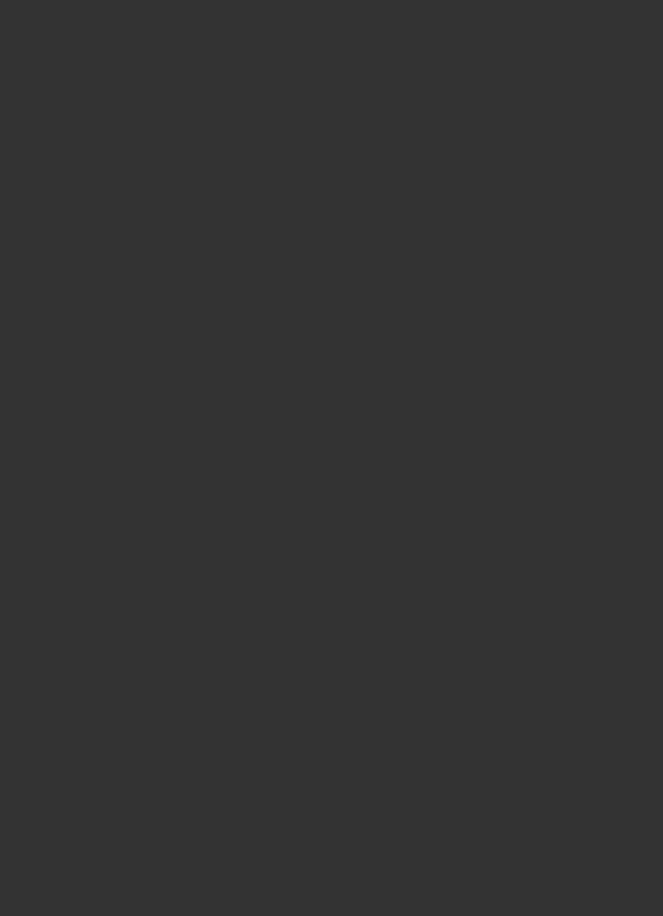
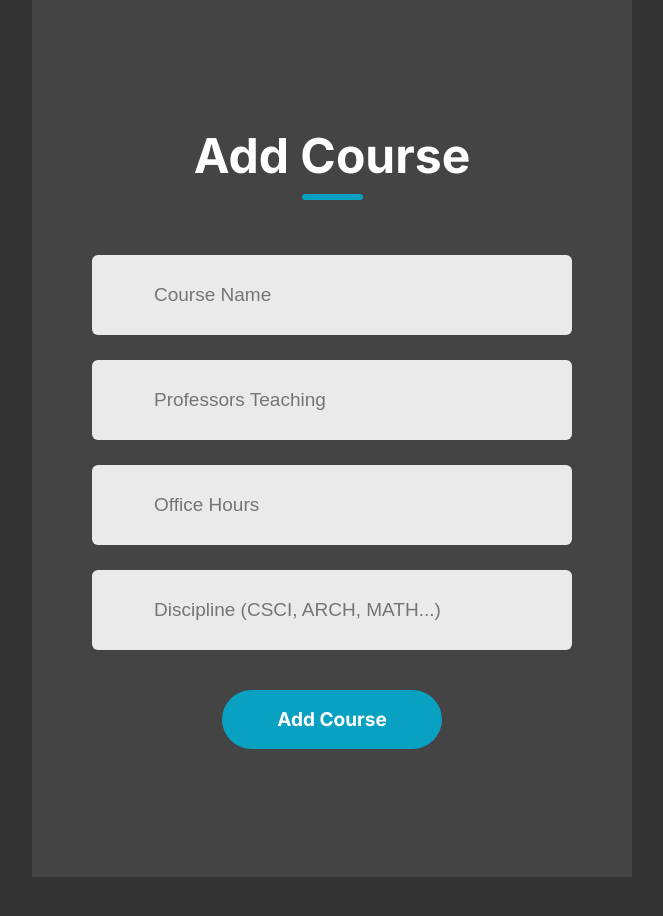
Before and after one commit to eichc/sohrrpi, a Next.js app: page / in a window 1280 px wide. Shown: the part 1280-2196 px from the top of the page, without its empty margins (308-971 px from the left). Before the commit the page ends 1248 px from the top, so only its background shows below. Built offline with nearby package versions, Linux system fonts and the light colour scheme.

Commit message:
made the form to add a course
Form to add a course is complete. The backend still needs to be implemented to add functionality.

```diff
--- a/app/page.tsx
+++ b/app/page.tsx
@@ -1,15 +1,17 @@
 import styles from "./page.module.css";
 import Header from "@/components/Header/header";
 import Footer from "@/components/Footer/footer";
-import Login from "@/pages/Login/login"
+import Login from "@/pages/Login/login";
+import AddCourse from "@/pages/AddCourse/AddCourse";
+
 export default function Page() {
   return (
     <div>
       <div className={styles.page}>
         <Header />
       </div>
-
       <Login />
+      <AddCourse />
 
       <div className={styles.footer}>
         <Footer />
--- /dev/null
+++ b/pages/AddCourse/AddCourse.tsx
@@ -0,0 +1,62 @@
+"use client"
+import React, { useState } from 'react';
+import styles from './addcourse.module.css';
+
+const AddCourseForm = () => {
+    const [courseName, setCourseName] = useState("");
+    const [professors, setProfessors] = useState("");
+    const [officeHours, setOfficeHours] = useState("");
+    const [courseType, setCourseType] = useState("");
+
+    return (
+        <div className={styles.container}>
+            <div className={styles.header}>
+                <div className={styles.text}>Add Course</div>
+                <div className={styles.underline}></div>
+            </div>
+            <div className={styles.inputs}>
+                <div className={styles.input}>
+                    <img src="" alt="" />
+                    <input
+                        type="text"
+                        placeholder="Course Name"
+                        value={courseName}
+                        onChange={(e) => setCourseName(e.target.value)}
+                    />
+                </div>
+                <div className={styles.input}>
+                    <img src="" alt="" />
+                    <input
+                        type="text"
+                        placeholder="Professors Teaching"
+                        value={professors}
+                        onChange={(e) => setProfessors(e.target.value)}
+                    />
+                </div>
+                <div className={styles.input}>
+                    <img src="" alt="" />
+                    <input
+                        type="text"
+                        placeholder="Office Hours"
+                        value={officeHours}
+                        onChange={(e) => setOfficeHours(e.target.value)}
+                    />
+                </div>
+                <div className={styles.input}>
+                    <img src="" alt="" />
+                    <input
+                        type="text"
+                        placeholder="Discipline (CSCI, ARCH, MATH...)"
+                        value={courseType}
+                        onChange={(e) => setCourseType(e.target.value)}
+                    />
+                </div>
+            </div>
+            <div className={styles.submitcontainer}>
+                <div className={styles.submit}>Add Course</div> {/*HERE ADD AN ONCLICK EVENT USING JAVASCRIPT WHICH PERFORMS ACTION USING INFORMATION*/}
+            </div>
+        </div>
+    );
+};
+
+export default AddCourseForm;
--- /dev/null
+++ b/pages/AddCourse/addcourse.module.css
@@ -0,0 +1,101 @@
+.container {
+    display: flex;
+    flex-direction: column;
+    width: 600px;
+    margin: auto;
+    margin-top: 100px;
+    background: #444444;
+    padding-bottom: 10%;
+    padding-top: 10%;
+    margin-bottom: 200px;
+}
+
+.header {
+    display: flex;
+    flex-direction: column;
+    align-items: center;
+    gap: 9px;
+    width: 100%;
+    margin-top: 30px;
+}
+
+.text {
+    color: white;
+    font-size: 48px;
+    font-weight: 700;
+}
+
+.underline {
+    width: 61px;
+    height: 6px;
+    background: #00b0D5DD;
+    border-radius: 9px;
+}
+
+.inputs {
+    margin-top: 55px;
+    display: flex;
+    flex-direction: column;
+    gap: 25px;
+}
+
+.input {
+    display: flex;
+    align-items: center;
+    margin: auto;
+    width: 480px;
+    height: 80px;
+    background: #eaeaea;
+    border-radius: 6px;
+}
+
+.input img {
+    margin: 0px 30px;
+}
+
+.input input {
+    height: 50px;
+    width: 400px;
+    background: transparent;
+    border: none;
+    outline: none;
+    color: #797979;
+    font-size: 19px;
+}
+
+.submitcontainer {
+     display: flex;
+     justify-content: center;
+     margin-top: 40px;
+}
+
+.submit {
+    display: flex;
+    justify-content: center;
+    align-items: center;
+    width: 220px;
+    height: 59px;
+    color: #fff;
+    background: #00b0D5DD;
+    border-radius: 50px;
+    font-size: 19px;
+    font-weight: 700;
+    cursor: pointer;
+}
+
+/* Additional styles for AddCourseForm */
+.submit_gray {
+    display: flex;
+    justify-content: center;
+    align-items: center;
+    width: 220px;
+    height: 59px;
+    color: #fff;
+    background: blue;
+    border-radius: 50px;
+    font-size: 19px;
+    font-weight: 700;
+    cursor: pointer;
+    background-color: #eaeaea;
+    color: #676767;
+}
```
